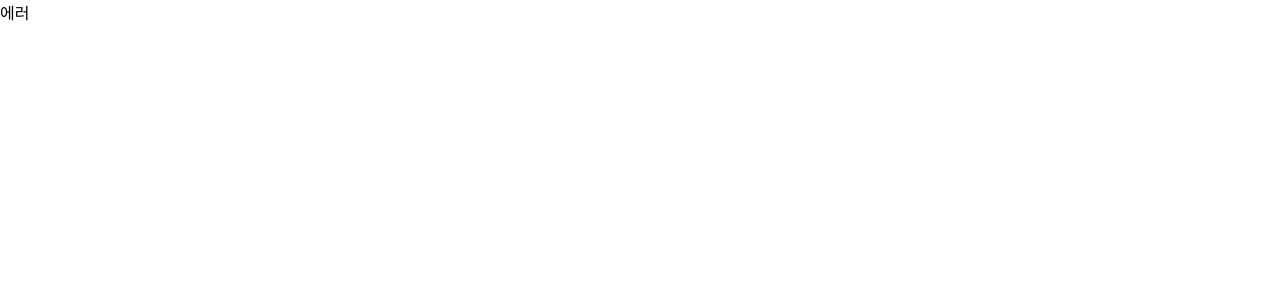
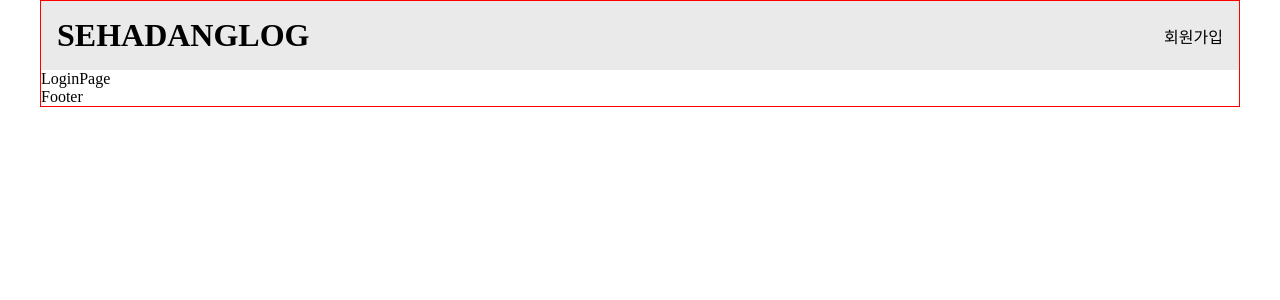
Before and after one commit to ureca-react-blog/Frontend, a React (Vite) app: page /login in a window 1280 px wide. Before the commit this address had no page. Shown: the top 300 px of the page. Built offline with nearby package versions, Linux system fonts and the light colour scheme.

Commit message:
✨ feat: 로그인 페이지 첫 구조 생성

```diff
--- /dev/null
+++ b/src/pages/LoginPage.jsx
@@ -0,0 +1,9 @@
+import css from './loginpage.module.css'
+
+export const LoginPage = () => {
+  return (
+    <main className={css.loginpage}>
+      <p>LoginPage</p>
+    </main>
+  )
+}
--- a/src/pages/Registerpage.jsx
+++ b/src/pages/Registerpage.jsx
@@ -3,6 +3,7 @@ import { toast } from 'react-toastify'
 import { Bounce } from 'react-toastify'
 import css from './registerpage.module.css'
 import axios from 'axios'
+import { useNavigate } from 'react-router-dom'
 
 export const Registerpage = () => {
   const [username, setUserName] = useState('')
@@ -12,6 +13,7 @@ export const Registerpage = () => {
   const [errorPassword, setErrorPassword] = useState('')
   const [errorPasswordCheck, setErrorPasswordCheck] = useState('')
   const [registerState, setRegisterState] = useState('')
+  const navigate = useNavigate()
 
   const validateUserName = value => {
     if (!value.trim()) {
@@ -114,6 +116,7 @@ export const Registerpage = () => {
       setPasswordCheck('')
 
       setRegisterState('등록 완료')
+      navigate('/login')
     } catch (error) {
       console.error('응답 전체:', error)
       if (error.response) {
--- a/src/router/index.jsx
+++ b/src/router/index.jsx
@@ -1,6 +1,7 @@
 import { createBrowserRouter } from 'react-router-dom'
 import { DefaultLayout } from '../common/DefaultLayout'
 import { Registerpage } from '../pages/Registerpage'
+import { LoginPage } from '../pages/LoginPage'
 
 export const router = createBrowserRouter([
   {
@@ -10,6 +11,7 @@ export const router = createBrowserRouter([
     children: [
       { index: true, element: <div>메인페이지</div> },
       { path: '/register', element: <Registerpage /> },
+      { path: '/login', element: <LoginPage /> },
     ],
   },
 ])
```
Also changed, not shown: src/pages/loginpage.module.css (added).
